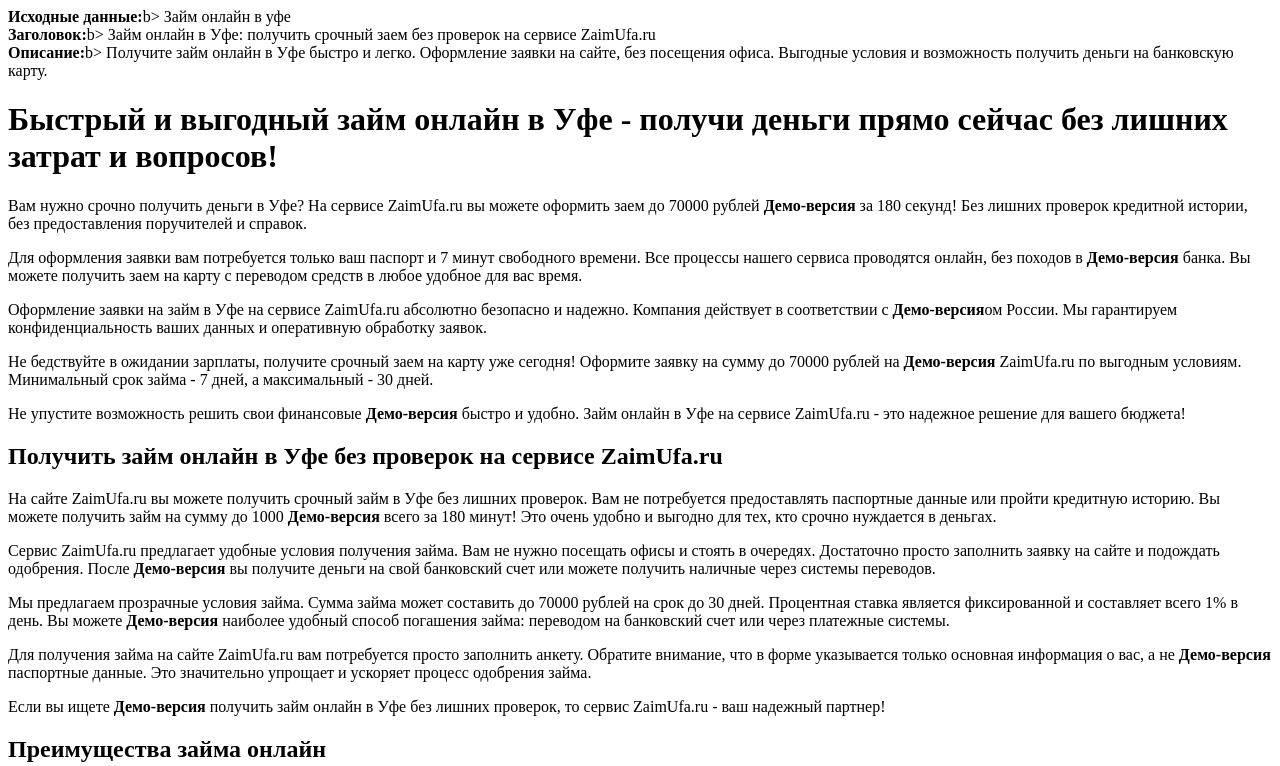
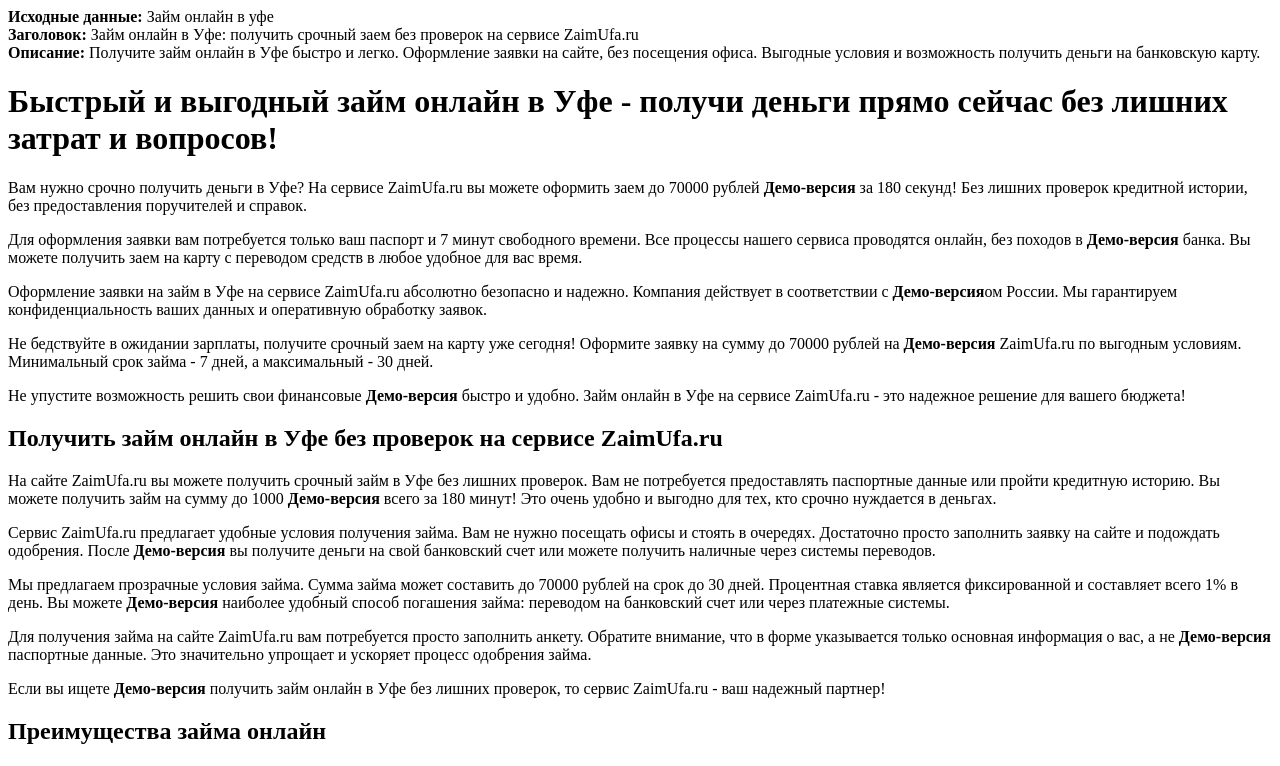
Before and after one commit to SmilePriz/test, a plain HTML site: page index.html in a window 1280 px wide. Shown: the top 766 px of the page. Drawn offline with Linux system fonts and the light colour scheme.

Commit message:
Update index.html

```diff
--- a/index.html
+++ b/index.html
@@ -1,6 +1,6 @@
-<b>Исходные данные:</b>b> Займ онлайн в уфе<br>
-<b>Заголовок:</b>b> Займ онлайн в Уфе: получить срочный заем без проверок на сервисе ZaimUfa.ru<br>
-<b>Описание:</b>b> Получите займ онлайн в Уфе быстро и легко. Оформление заявки на сайте, без посещения офиса. Выгодные условия и возможность получить деньги на банковскую карту.
+<b>Исходные данные:</b> Займ онлайн в уфе<br>
+<b>Заголовок:</b> Займ онлайн в Уфе: получить срочный заем без проверок на сервисе ZaimUfa.ru<br>
+<b>Описание:</b> Получите займ онлайн в Уфе быстро и легко. Оформление заявки на сайте, без посещения офиса. Выгодные условия и возможность получить деньги на банковскую карту.
 <br><h1>Быстрый и выгодный займ онлайн в Уфе - получи деньги прямо сейчас без лишних затрат и вопросов!</h1>
 <p>Вам нужно срочно получить деньги в Уфе? На сервисе ZaimUfa.ru вы можете оформить заем до 70000 рублей <b>Демо-версия</b> за 180 секунд! Без лишних проверок кредитной истории, без предоставления поручителей и справок.</p>
 <p>Для оформления заявки вам потребуется только ваш паспорт и 7 минут свободного времени. Все процессы нашего сервиса проводятся онлайн, без походов в <b>Демо-версия</b> банка. Вы можете получить заем на карту с переводом средств в любое удобное для вас время.</p>
```
